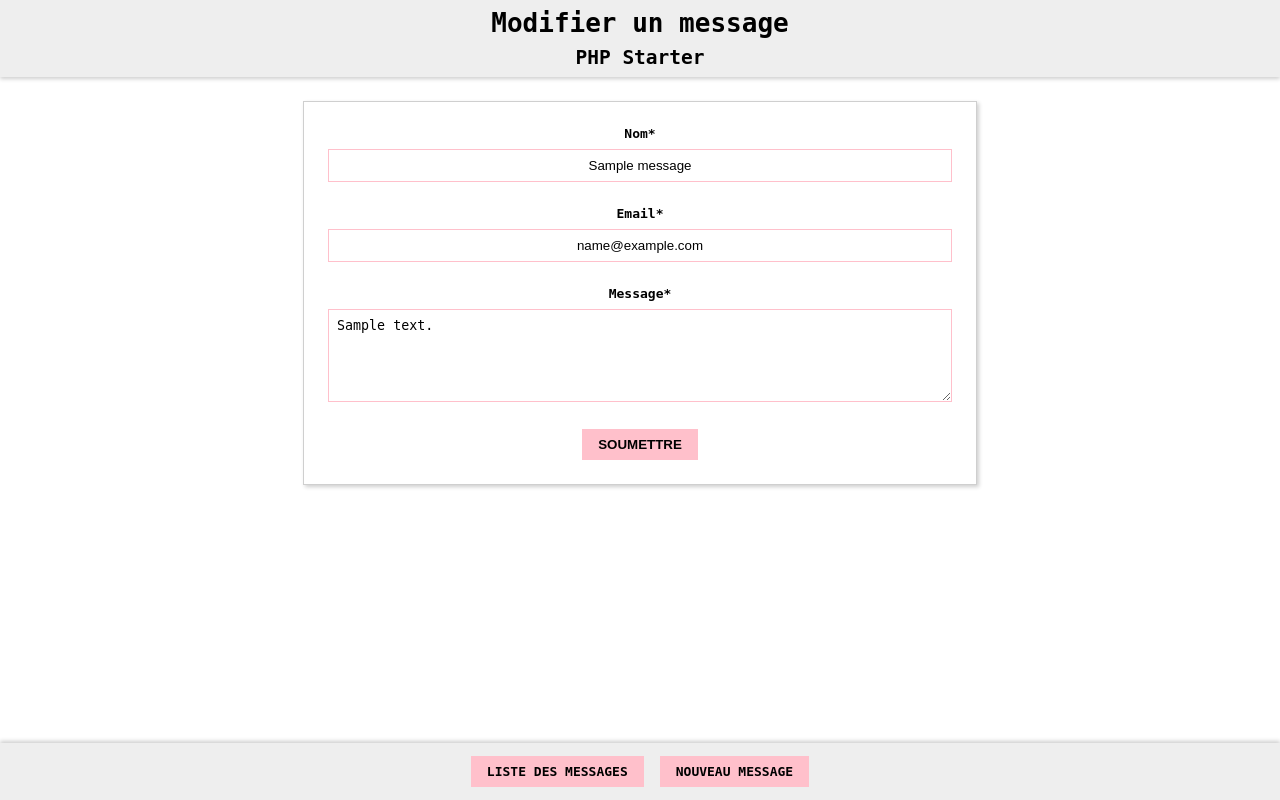
After one commit to nicolasvauche/php_starter, a PHP site: page /modifier.php?id=1 in a window 1280 px wide. The commit adds this page. Run offline with PHP 8.4, Linux system fonts and the light colour scheme; tables that the repository leaves empty hold one stand-in row (values such as "Sample post").

Commit message:
Update message

```diff
--- a/css/styles.css
+++ b/css/styles.css
@@ -127,6 +127,10 @@ table tbody tr td:nth-last-child(2) {
 
 /* FOOTER */
 .app-footer {
+    display: flex;
+    justify-content: center;
+    align-items: center;
+    gap: 1rem;
     box-sizing: border-box;
     padding: 0.5rem 1rem;
     width: 100%;
--- a/inc/messages.php
+++ b/inc/messages.php
@@ -17,6 +17,22 @@ function getMessages()
         $stmt->execute();
 
         return $stmt->fetchAll(PDO::FETCH_ASSOC);
+    } catch (PDOException $e) {
+        return [$e->getCode() => $e->getMessage()];
+    }
+}
+
+function getMessage(int $id)
+{
+    global $pdo;
+
+    try {
+        $sql = "SELECT * FROM message WHERE id = :id;";
+        $stmt = $pdo->prepare($sql);
+        $stmt->bindParam('id', $id);
+        $stmt->execute();
+
+        return $stmt->fetch(PDO::FETCH_ASSOC);
     } catch (PDOException $e) {
         return [$e->getCode() => $e->getMessage()];
     }
@@ -49,6 +65,24 @@ function insertMessage(array $message)
     }
 }
 
+function updateMessage(array $message)
+{
+    global $pdo;
+
+    try {
+        $sql = "UPDATE message SET name = :name, email = :email, message = :message WHERE id = :id;";
+        $stmt = $pdo->prepare($sql);
+        $stmt->bindParam('name', $message['name']);
+        $stmt->bindParam('email', $message['email']);
+        $stmt->bindParam('message', $message['message']);
+        $stmt->bindParam('id', $message['id']);
+        $stmt->execute();
+
+        return $message['id'];
+    } catch (PDOException $e) {
+        return [$e->getCode() => $e->getMessage()];
+    }
+}
 
 /**
  * Delete a message from database
--- a/index.php
+++ b/index.php
@@ -70,7 +70,7 @@ $messages = getMessages();
                                     ?>
                                 </td>
                                 <td>
-                                    <a href="#">Modifier</a>
+                                    <a href="modifier.php?id=<?php echo $message['id']; ?>">Modifier</a>
                                 </td>
                                 <td>
                                     <a href="inc/messages.php?mode=delete&id=<?php echo $message['id']; ?>" class="delete">Supprimer</a>
--- /dev/null
+++ b/modifier.php
@@ -0,0 +1,83 @@
+<?php
+// Show errors during development
+ini_set('display_errors', 1);
+ini_set('display_startup_errors', 1);
+error_reporting(E_ALL);
+
+// Require messages helper
+require_once('inc/messages.php');
+
+// Get id from url params
+$id = $_GET['id'] ?? null;
+
+// Get message from database
+$message = getMessage($id);
+
+if (!$message) {
+    //Header('Location: index.php');
+}
+?>
+
+<!doctype html>
+<html lang="fr">
+    <head>
+        <meta charset="UTF-8" />
+        <meta name="viewport" content="width=device-width, user-scalable=no, initial-scale=1.0, maximum-scale=1.0, minimum-scale=1.0" />
+        <meta http-equiv="X-UA-Compatible" content="ie=edge" />
+
+        <title>Modifier un message - PHP Starter</title>
+
+        <link rel="stylesheet" href="css/styles.css" />
+
+        <script defer>
+            window.addEventListener('DOMContentLoaded', e => {
+                const searchParams = new URLSearchParams(window.location.search)
+
+                if (searchParams.has('erreurs')) {
+                    const errors = JSON.parse(searchParams.get('erreurs'))
+
+                    for (const field in errors) {
+                        const inputField = document.getElementById(field)
+                        const errorMessage = document.createElement('p')
+                        errorMessage.classList.add('error')
+                        errorMessage.innerHTML = errors[field]
+                        inputField.parentNode.appendChild(errorMessage)
+                    }
+                }
+            })
+        </script>
+    </head>
+    <body>
+        <header class="app-header">
+            <h1>Modifier un message</h1>
+            <h2>PHP Starter</h2>
+        </header>
+
+        <main class="app-main">
+            <form action="inc/form.php?mode=update&id=<?php echo $message['id']; ?>" method="post" class="app-form" novalidate>
+                <div class="form-group">
+                    <label for="name">Nom*</label>
+                    <input type="text" name="name" id="name" class="form-control" value="<?php echo $message['name'] ?? ''; ?>" />
+                </div>
+                <div class="form-group">
+                    <label for="email">Email*</label>
+                    <input type="email" name="email" id="email" class="form-control" value="<?php echo $message['email'] ?? ''; ?>" />
+                </div>
+                <div class="form-group">
+                    <label for="message">Message*</label>
+                    <textarea name="message" id="message" rows="5" class="form-control"><?php echo $message['message'] ?? ''; ?></textarea>
+                </div>
+                <button type="submit" class="app-button">Soumettre</button>
+            </form>
+        </main>
+
+        <footer class="app-footer">
+            <p>
+                <a href="index.php" class="app-button">Liste des messages</a>
+            </p>
+            <p>
+                <a href="nouveau.php" class="app-button">Nouveau message</a>
+            </p>
+        </footer>
+    </body>
+</html>
```
Also changed, not shown: inc/form.php (+40 -10 lines).
